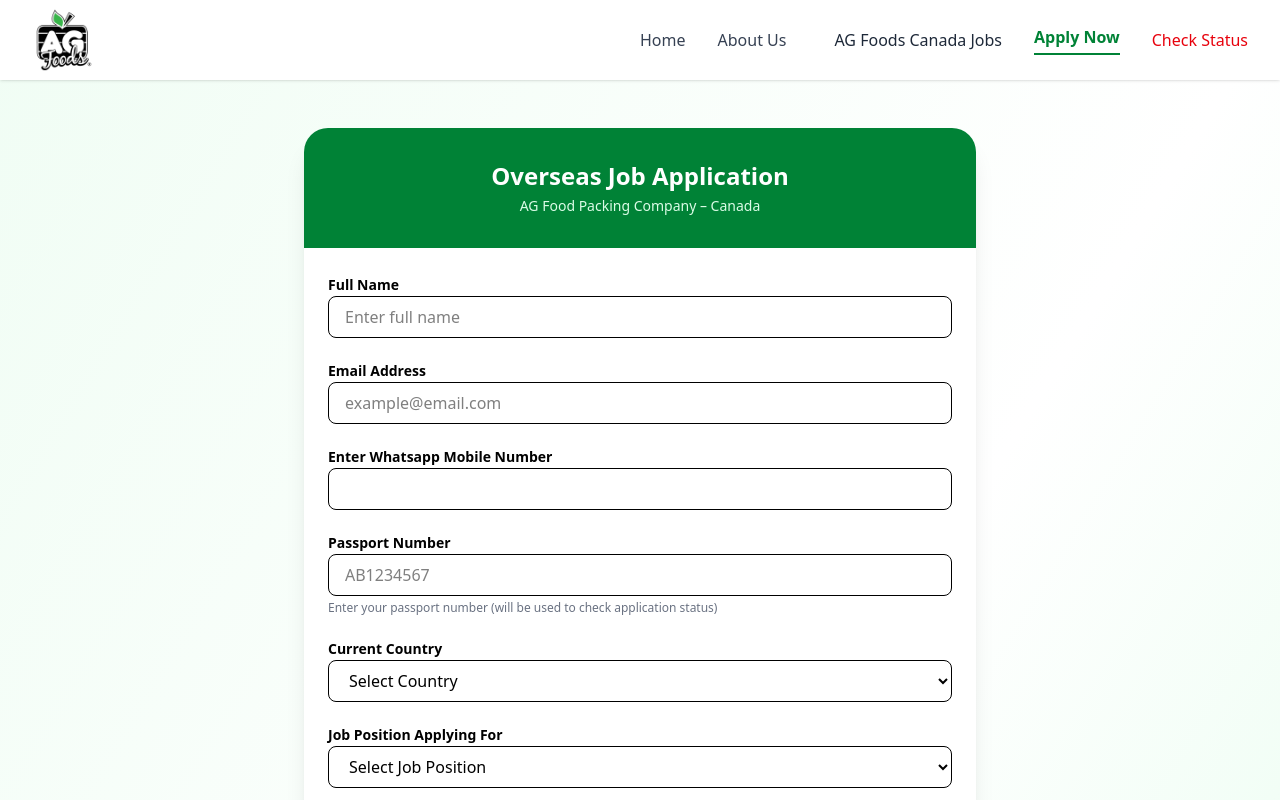
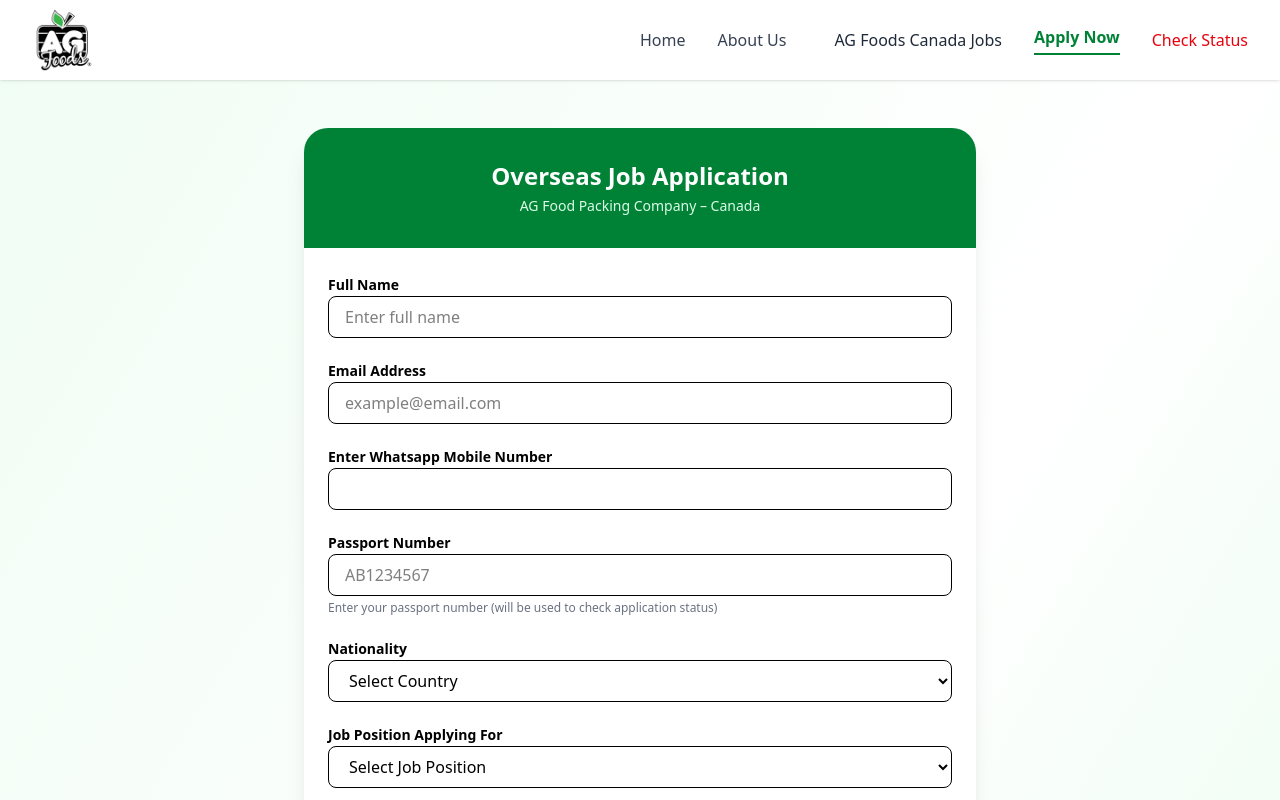
Before and after one commit to StillHope02/AGFrontend, a React (Vite) app: page /apply-now in a window 1280 px wide. Shown: the top 800 px of the page. Built offline with nearby package versions, Linux system fonts and the light colour scheme.

Commit message:
nationality

```diff
--- a/src/ApplyNow.jsx
+++ b/src/ApplyNow.jsx
@@ -1345,7 +1345,7 @@
 
             {/* Country Dropdown */}
             <div>
-              <label className="text-sm font-semibold">Current Country</label>
+              <label className="text-sm font-semibold">Nationality</label>
               <select
                 // required
                 ref={fieldRefs.country}
```
